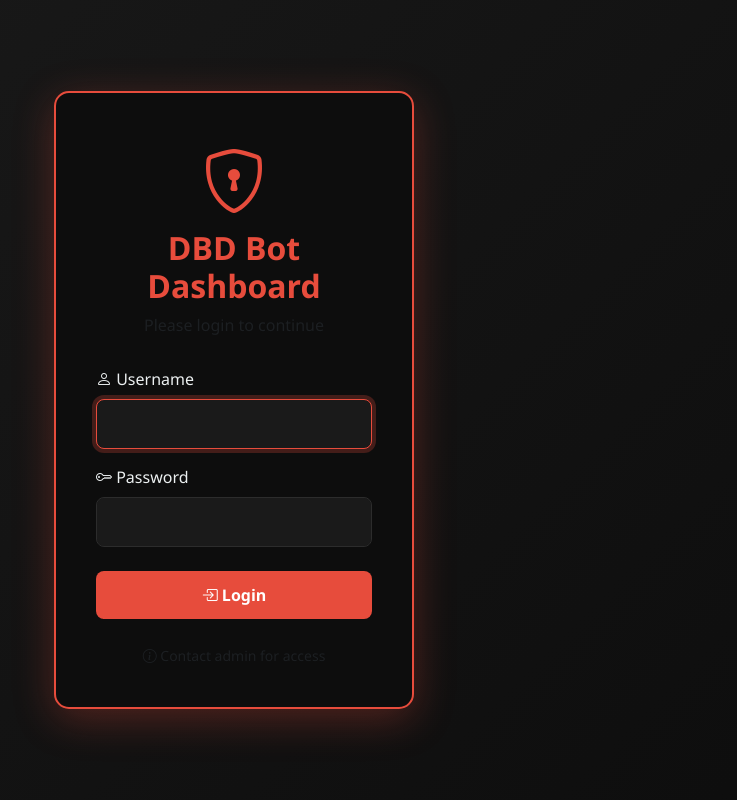
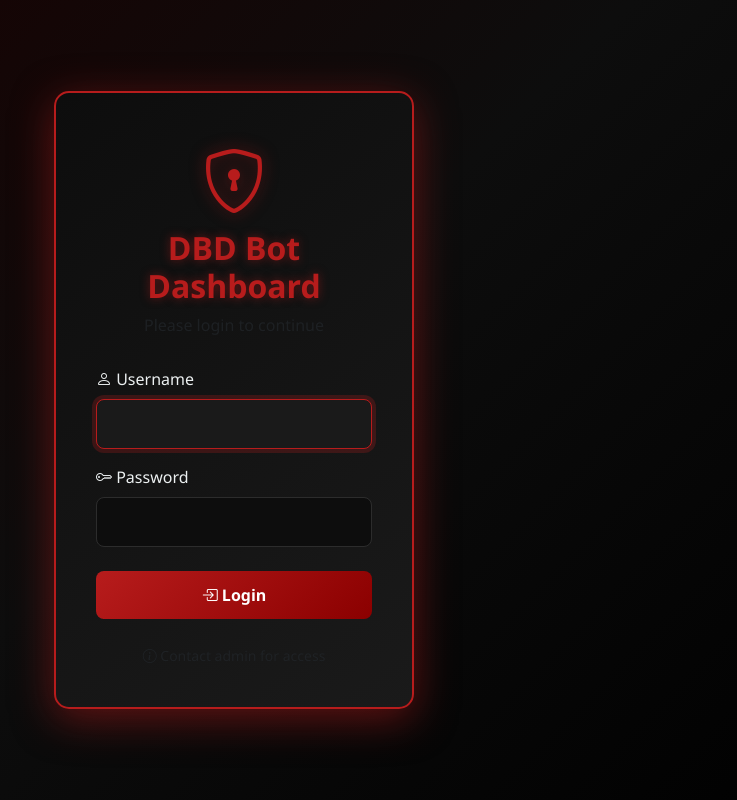
Before and after one commit to mothsnyx/entity, a Flask app: page /login in a window 1280 px wide. Shown: the whole page, without its empty margins (406-1143 px from the left). Run offline with Flask 3, Linux system fonts and the light colour scheme.

Commit message:
Update login.html

```diff
--- a/templates/login.html
+++ b/templates/login.html
@@ -10,14 +10,14 @@
         :root {
             --bg-dark: #1a1a1a;
             --bg-darker: #0d0d0d;
-            --accent: #e74c3c;
-            --accent-hover: #c0392b;
+            --accent: #b71c1c;
+            --accent-hover: #8b0000;
             --text-light: #ecf0f1;
             --border: #2c2c2c;
         }
 
         body {
-            background: linear-gradient(135deg, #1a1a1a 0%, #0d0d0d 100%);
+            background: linear-gradient(135deg, #1a0000 0%, #0d0d0d 50%, #000000 100%);
             color: var(--text-light);
             font-family: 'Segoe UI', Tahoma, Geneva, Verdana, sans-serif;
             height: 100vh;
@@ -33,11 +33,11 @@
         }
 
         .login-card {
-            background-color: var(--bg-darker);
+            background: linear-gradient(145deg, #0d0d0d 0%, #1a1a1a 100%);
             border: 2px solid var(--accent);
             border-radius: 15px;
             padding: 40px;
-            box-shadow: 0 10px 40px rgba(231, 76, 60, 0.3);
+            box-shadow: 0 10px 40px rgba(183, 28, 28, 0.5);
         }
 
         .login-header {
@@ -49,15 +49,17 @@
             font-size: 4rem;
             color: var(--accent);
             margin-bottom: 20px;
+            text-shadow: 0 0 15px rgba(183, 28, 28, 0.5);
         }
 
         .login-header h2 {
             color: var(--accent);
             font-weight: bold;
+            text-shadow: 0 0 10px rgba(183, 28, 28, 0.5);
         }
 
         .form-control {
-            background-color: var(--bg-dark);
+            background-color: var(--bg-darker);
             color: var(--text-light);
             border: 1px solid var(--border);
             padding: 12px;
@@ -68,23 +70,28 @@
             background-color: var(--bg-dark);
             color: var(--text-light);
             border-color: var(--accent);
-            box-shadow: 0 0 0 0.25rem rgba(231, 76, 60, 0.25);
+            box-shadow: 0 0 0 0.25rem rgba(183, 28, 28, 0.25);
+        }
+
+        .form-control::placeholder {
+            color: #7f8c8d;
         }
 
         .btn-login {
-            background-color: var(--accent);
+            background: linear-gradient(135deg, #b71c1c 0%, #8b0000 100%);
             border: none;
             padding: 12px;
             font-weight: bold;
             width: 100%;
             border-radius: 8px;
             transition: all 0.3s;
+            color: white;
         }
 
         .btn-login:hover {
-            background-color: var(--accent-hover);
+            background: linear-gradient(135deg, #8b0000 0%, #5d0000 100%);
             transform: translateY(-2px);
-            box-shadow: 0 5px 15px rgba(231, 76, 60, 0.4);
+            box-shadow: 0 5px 15px rgba(183, 28, 28, 0.6);
         }
 
         .alert {
```
